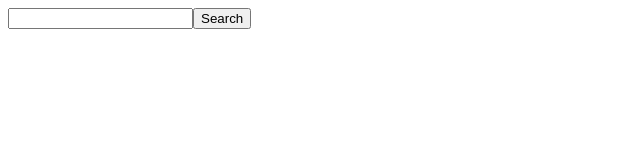
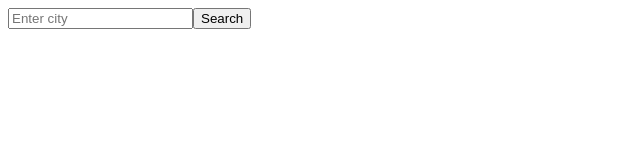
Before and after one commit to acciojob/city-weather-deepak5230, a React app: page / in a window 1280 px wide. Shown: the top 160 px of the page, without its empty margins (0-640 px from the left). Built offline with nearby package versions, Linux system fonts and the light colour scheme.

Commit message:
finished

```diff
--- a/src/components/App.js
+++ b/src/components/App.js
@@ -1,7 +1,9 @@
+// src/App.js
+import "regenerator-runtime/runtime"; // Add this import at the top
 import React, { useEffect, useState } from "react";
 import "./../styles/App.css";
 import axios from "axios";
-import "regenerator-runtime/runtime";
+
 const App = () => {
   const [city, setCity] = useState("");
   const [input, setInput] = useState("");
@@ -9,8 +11,7 @@ const App = () => {
   const [error, setError] = useState("");
 
   const apiKey = "4deb9dcaf8bafa8ecfe2be9e9c7d02ca";
-  const url = `https://api.openweathermap.org/data/2.5/weather?q=${city}&appid=${apiKey}`;
-
+  const url = `https://api.openweathermap.org/data/2.5/weather?q=${city}&appid=${apiKey}&units=imperial`; // Added units=imperial to get temperature in Fahrenheit
 
   const fetchApi = async () => {
     if (!city.trim()) return; // Prevent API call if city is empty
@@ -46,7 +47,12 @@ const App = () => {
   return (
     <div className="main" id="main">
       <div className="search">
-        <input type="text" value={input} onChange={handleChange} />
+        <input
+          type="text"
+          value={input}
+          onChange={handleChange}
+          placeholder="Enter city" // Added placeholder for clarity
+        />
         <button onClick={display}>Search</button>
       </div>
       <div className="weather">
@@ -58,7 +64,7 @@ const App = () => {
             <h3>{weather.weather[0].description}</h3>
             <img
               src={`http://openweathermap.org/img/w/${weather.weather[0].icon}.png`}
-              alt="cloud image"
+              alt="weather icon"
             />
           </>
         )}
```
Also changed, not shown: src/components/Weatherdisplay.js (added, +20 -0 lines).
